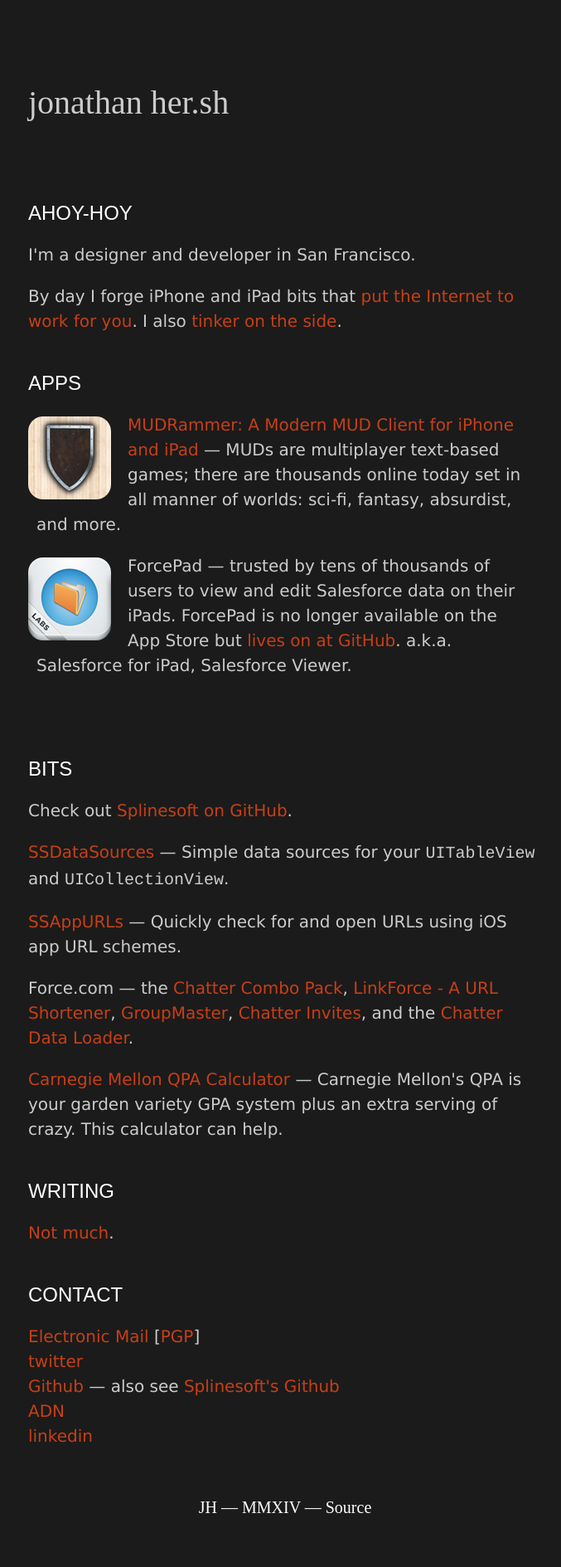
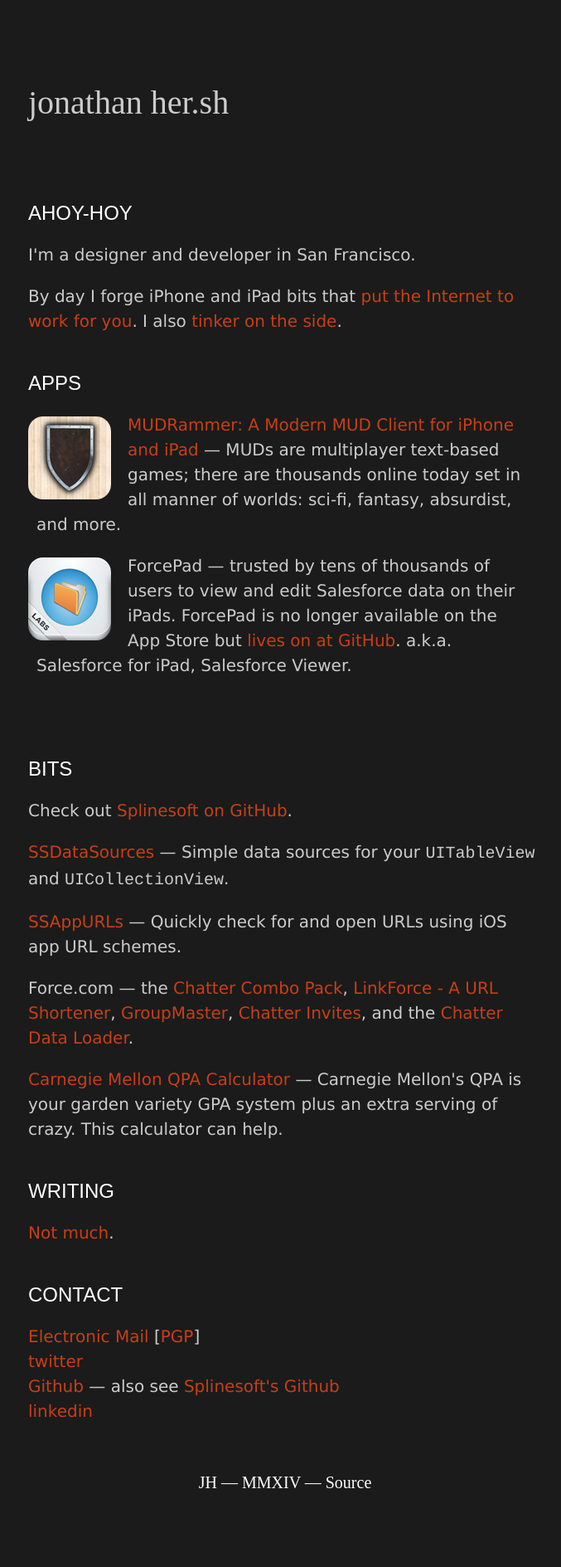
Before and after one commit to jhersh/her.sh, a Jekyll site: the page built from index.html, in a window 1280 px wide. Shown: the whole page at 83% size, without its empty margins (296-973 px from the left). Built offline with Jekyll 4.4.1, drawn with Linux system fonts in a browser that asks for light colours; after the commit the page ends 1859 px from its top, so only the background shows below that.

Commit message:
remove adn

```diff
--- a/index.html
+++ b/index.html
@@ -49,6 +49,5 @@
 <a href="mailto:{{ site.author.email }}">Electronic Mail</a> [<a href="{{ site.author.pgp }}">PGP</a>]<br/>
 <a href="{{ site.author.twitter }}">twitter</a><br/>
 <a href="{{ site.author.github }}">Github</a> &mdash; also see <a href="https://github.com/splinesoft">Splinesoft's Github</a><br/>
-<a href="{{ site.author.adn }}">ADN</a><br/>
 <a href="{{ site.author.linkedin }}">linkedin</a><br/>
 </p>
```
